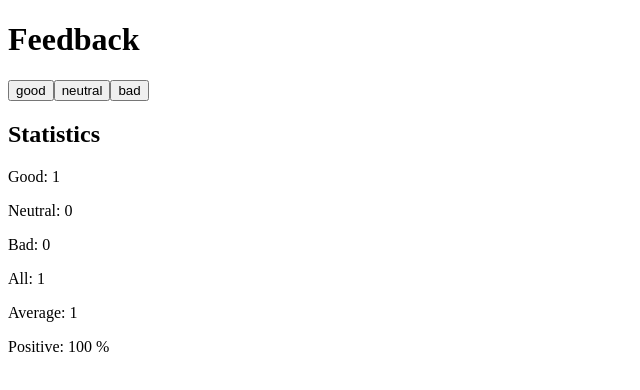
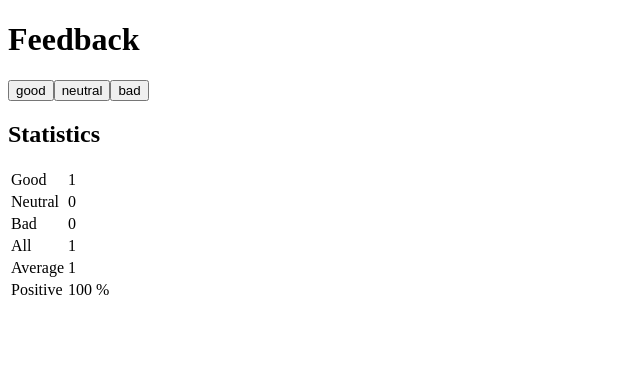
Before and after one commit to mkauaa/fullstackopen, a React (Vite) app in the folder part1/unicafe/: page / in a window 1280 px wide. Both pictures are taken after a click on the button "good". Shown: the top 390 px of the page, without its empty margins (0-640 px from the left). Built offline with nearby package versions, Linux system fonts and the light colour scheme.

Commit message:
refactor: render statistics inside a semantic HTML table structure

```diff
--- a/part1/unicafe/src/Statistics.jsx
+++ b/part1/unicafe/src/Statistics.jsx
@@ -13,8 +13,8 @@
     return (
         <div>
             <h2>Statistics</h2>
-
-            <div>
+            <table>
+                <tbody>
                     <StatisticsLine text="Good" value={props.good} />
                     <StatisticsLine text="Neutral" value={props.neutral} />
                     <StatisticsLine text="Bad" value={props.bad} />
@@ -22,7 +22,8 @@
                     <StatisticsLine text="All" value={props.all} />
                     <StatisticsLine text="Average" value={props.average} />
                     <StatisticsLine text="Positive" value={`${props.positive} %`} />
-            </div>
+                </tbody>
+            </table>
         </div>
 )}
 
--- a/part1/unicafe/src/StatisticsLine.jsx
+++ b/part1/unicafe/src/StatisticsLine.jsx
@@ -1,6 +1,11 @@
 const StatisticsLine = (props) => {
     return (
-        <p>{props.text}: {props.value}</p>
+        <>
+            <tr>
+                <td>{props.text}</td>
+                <td>{props.value}</td>
+            </tr>
+        </>
     )
 }
 
```
Lines whose indentation alone changed are shown as unchanged.
